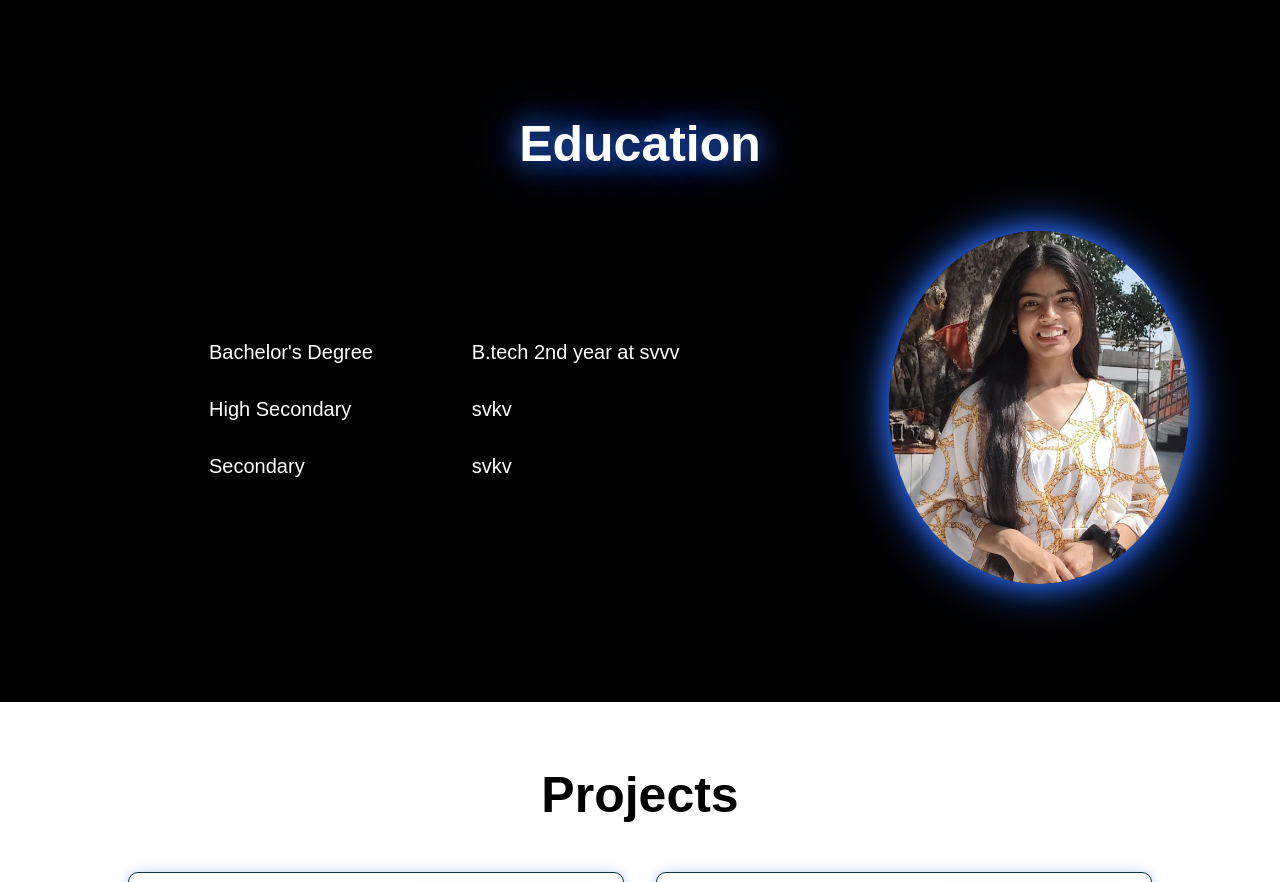
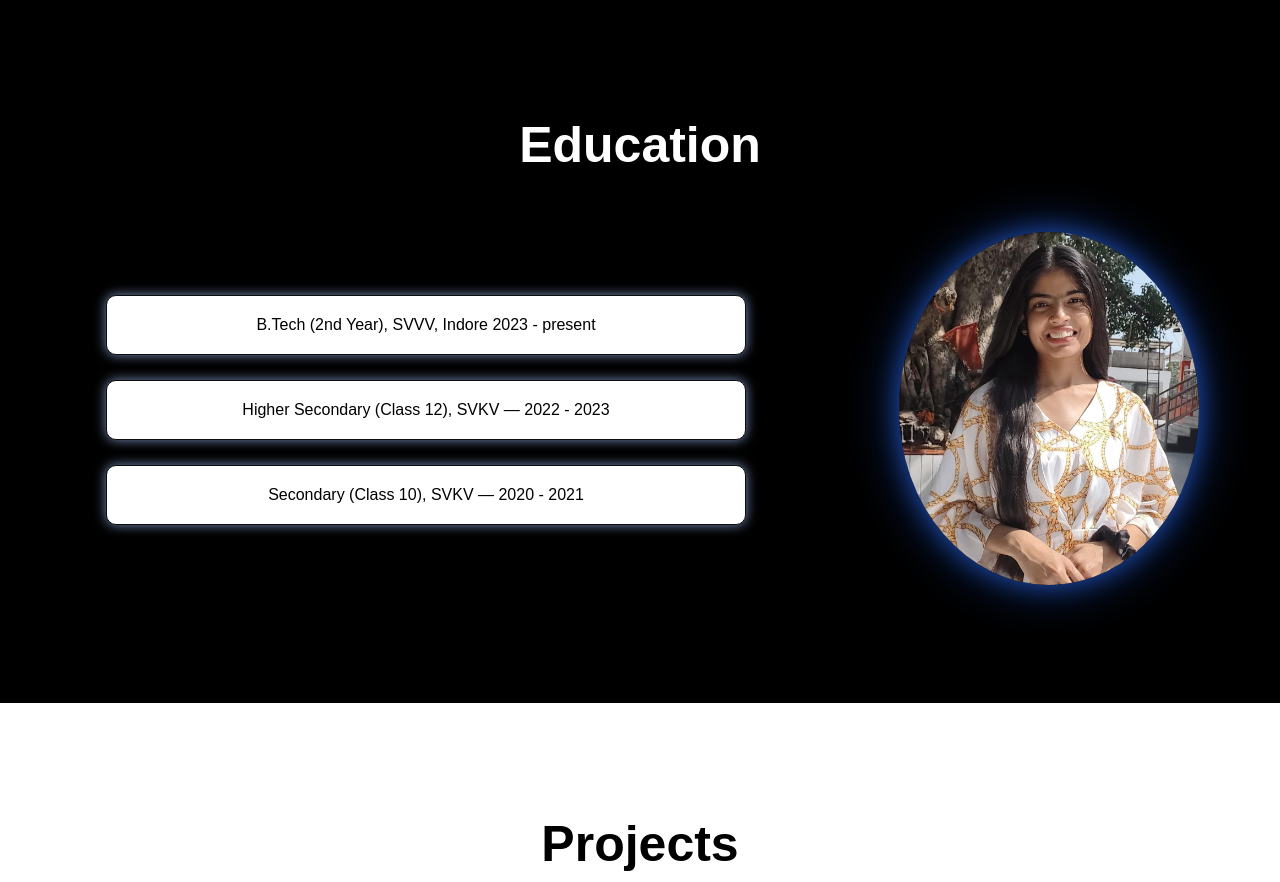
Before and after one commit to muskanjhakrod/porfolioo, a plain HTML site: page index.html in a window 1280 px wide. Shown: the part 1890-2772 px from the top of the page. Drawn offline with Linux system fonts and the light colour scheme.

Commit message:
updating education section

```diff
--- a/index.html
+++ b/index.html
@@ -27,7 +27,7 @@
         <div class="hero-content">
             <h3>Hi</h3>
             <h1>I'm <span>Muskan<br></span></h1>
-            <p>want to be  software Developer</p>
+            <p>Want to be  Software Developer</p>
             <a href="#contact">Contact Me</a>
         </div>
         <div class="img-box">
@@ -41,7 +41,7 @@
         </div>
         <div class="about-content">
             <h2 class="heading">About <span>Me</span></h2>
-            <p>I'm a second-year student at SVVV Indore, currently learning programming and problem-solving. I have a basic understanding of HTML, CSS, JavaScript, Python, and C++. I am also exploring Data Structures and Algorithms in C++.</p>
+            <p>I'm a second-year student at SVVV Indore, currently learning programming and problem-solving. I have a basic understanding of C++, Python, HTML, CSS and JavaScript. I am also exploring Data Structures and Algorithms in C++.</p>
             <a href="https://leetcode.com/u/muskanjhakrod/" target="_blank" rel="noopener noreferrer"> LeetCode
             </a>
         </div>
@@ -80,14 +80,14 @@
     <section id="education">
         <h1>Education</h1>
         <div class="education-container">
-        <table>
-            <tr><td>Bachelor's Degree</td><td>B.tech 2nd year at svvv</td></tr>
-            <tr><td>High Secondary</td><td>svkv</td></tr>
-            <tr><td>Secondary</td><td>svkv</td></tr>
-        </table>
-        <div class="edu-img">
-            <img src="./myimage.jpg" alt="image">
-        </div>
+            <div>
+                <div class="row"><p>B.Tech (2nd Year), SVVV, Indore 2023 - present</p></div>
+                <div class="row"><p>Higher Secondary (Class 12), SVKV — 2022 - 2023 </p></div>
+                <div class="row"><p>Secondary (Class 10), SVKV — 2020 - 2021</p></div>
+            </div>
+            <div class="edu-img">
+                <img src="./myimage.jpg" alt="image">
+            </div>
         </div>
     </section>
 
--- a/style.css
+++ b/style.css
@@ -144,7 +144,7 @@ span{
     position: relative;
     width: 100%;
     height: auto;
-    box-shadow: 0  0 25px #2865e9, 0 0 50px #2865e9;
+    box-shadow: 0  0 25px #2865e993, 0 0 50px #2865e992;
     border-radius: 50%;
 }
 
@@ -177,9 +177,9 @@ span{
 }
 
 .about-content a:hover{
-    background-color: white;
-    color: black;
-    border: 2px solid black;
+    color: white;
+    background-color: #0d0d0d;
+    border: 2px solid white;
 }
 
 /** SKILLS SECTION**/
@@ -236,7 +236,7 @@ span{
     justify-content: center;
     align-items: center;
     padding: 5% 3%;
-    gap: 7em;
+    gap: 8em;
 }
 
 #education h1{
@@ -244,30 +244,44 @@ span{
     text-align: center;
     font-weight: 70px;
     font-size: 50px;
-    text-shadow: 0 0 25px #2865e9, 0 0 50px #2865e9;
-}
-
-table{
-    width: 950px;
-    align-items: center;
-    margin-left: 5em;
-    font-size: 20px;
-}
-
-td{
-    padding: 0.8em;
 }
 
 .edu-img img{
     position: relative;
     width: 300px;
     height: auto;
-    box-shadow: 0  0 25px #2865e9, 0 0 50px #2865e9;
+    box-shadow: 0  0 25px #2865e993, 0 0 50px #2865e992;
     border-radius: 50%;
+}
+
+.row{
+    border: 1px solid #0c0c0c;
+    padding: 20px;
+    border-radius: 10px;
+    width: 40rem;
+    height: 60px;
+    text-align: center;
+    box-shadow: 0 0 12px #879fcfe4;
+    background-color: white;
+    cursor: pointer;
+    color: black;
+    margin: 25px;
+}
+
+.row:hover{
+    height: 65px;
+    color: white;
+    background-color: #0d0d0d;
+    border: 2px solid #f2f3f5;
+    box-shadow: 0 0 12px #2865e9e7;
 }
 
 
 /**PROJECT SECTION**/
+#projects{
+    padding-top: 3rem;
+    padding-bottom: 6rem;
+}
 .project {
     display: flex;
     align-items: center;
@@ -295,13 +309,14 @@ td{
     font-size: 50px;
 }
 
+
 .project{
     width: 100%;
     min-height: 20vh;
     background: white;
     display: flex;
     align-items: center;
-    gap: 2em;
+    gap: 3.5em;
     justify-content: center;
     padding: 28px 10% 0;
 }
@@ -342,7 +357,7 @@ td{
 
 .col:hover{
     border: 2px solid #0b3442;
-    box-shadow: 0 0 12px #2865e9e7;
+    box-shadow: 0 0 12px #e6e7eae7;
 }
 .see-more{
     text-align: center;
```
